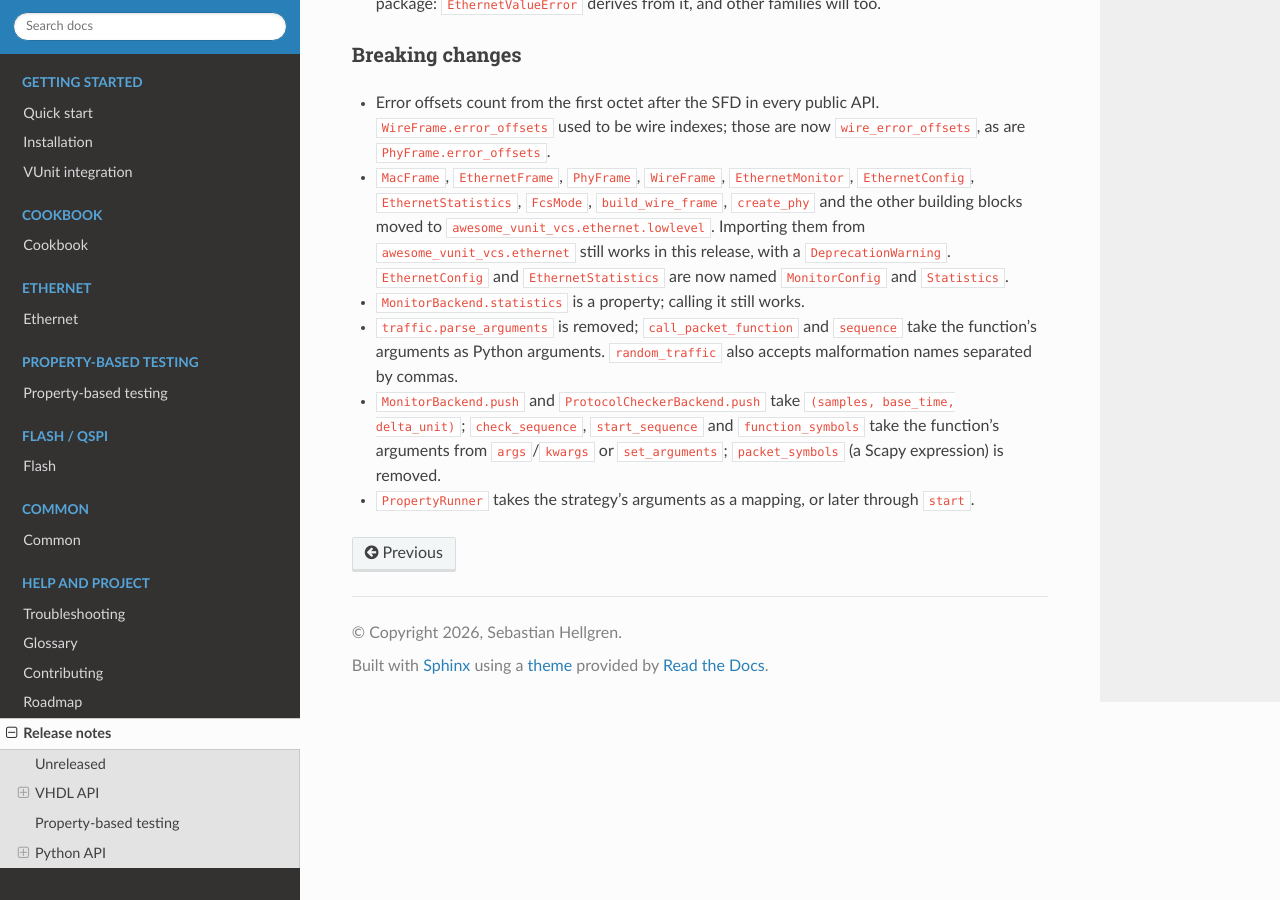
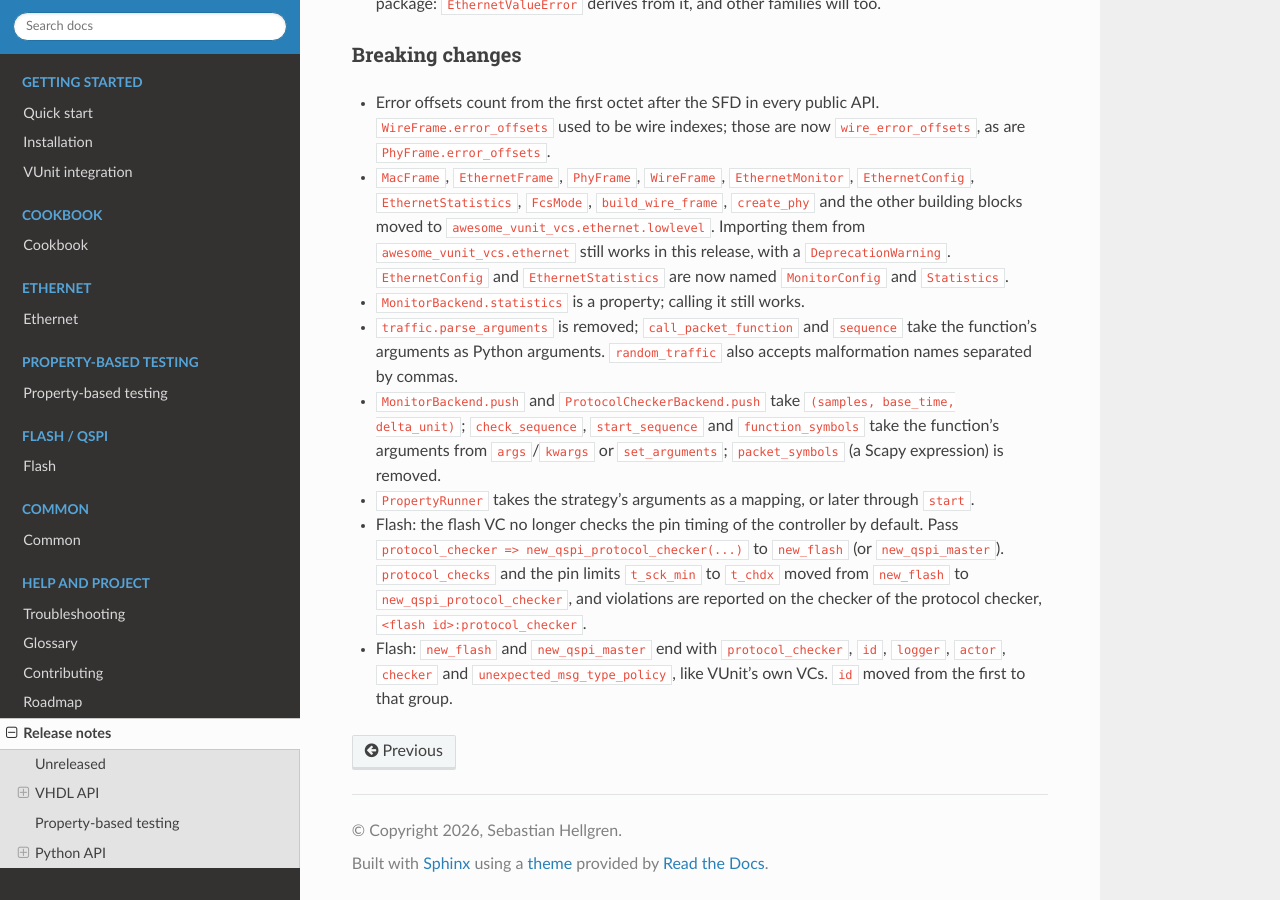
Before and after one commit to ru551n/awesome-vunit-vcs, a Sphinx documentation site: the page built from docs/release_notes/index.rst, in a window 1280 px wide and 900 px high, scrolled down 2732 px. Built offline with Sphinx 7.4.7 and the Read the Docs theme 3.1.0, drawn with Linux system fonts in a browser that asks for light colours.

Commit message:
Give the flash and QSPI master VCs VUnit's constructor pattern
new_flash and new_qspi_master end with protocol_checker, id, logger,
actor, checker and unexpected_msg_type_policy instead of wrapping a
std_cfg_t. A default id is awesome_vunit_vcs:<vc>:<n>, the logger, actor
and checker derive from the id, and the flash's Python session uses the
id. Entities only use accessors of their handle.

Pin timing moves out of the flash: protocol_checks and t_sck_min to
t_chdx are now limits of qspi_protocol_checker, which the flash and the
master instantiate as <id>:protocol_checker when given one, and
flash_protocol_checker is removed. The flash still reports metavalues,
content mismatches and backend errors on its own checker.

Message types are named "<verb> flash <object>", written regions and
stats get reference and await variants, and flash_wait_until_ready waits
up to 1 min by default, longer than a default chip erase.

tb_flash builds its checked flashes with a protocol checker, reads the
last 8 bytes of the device with 4- and 3-byte addresses instead of
relying on a wrapping address, and proves that two flashes with default
ids are independent.

Co-Authored-By: Claude Opus 5 (1M context) <noreply@anthropic.com>
Claude-Session: https://claude.ai/code/session_01846z9LGpF2PiS5xXA9qXUX

```diff
--- a/docs/release_notes/unreleased.rst
+++ b/docs/release_notes/unreleased.rst
@@ -135,3 +135,11 @@ Breaking changes
   arguments from ``args``/``kwargs`` or ``set_arguments``; ``packet_symbols`` (a Scapy expression) is
   removed.
 * ``PropertyRunner`` takes the strategy's arguments as a mapping, or later through ``start``.
+* Flash: the flash VC no longer checks the pin timing of the controller by default. Pass
+  ``protocol_checker => new_qspi_protocol_checker(...)`` to ``new_flash`` (or ``new_qspi_master``).
+  ``protocol_checks`` and the pin limits ``t_sck_min`` to ``t_chdx`` moved from ``new_flash`` to
+  ``new_qspi_protocol_checker``, and violations are reported on the checker of the protocol checker,
+  ``<flash id>:protocol_checker``.
+* Flash: ``new_flash`` and ``new_qspi_master`` end with ``protocol_checker``, ``id``, ``logger``,
+  ``actor``, ``checker`` and ``unexpected_msg_type_policy``, like VUnit's own VCs. ``id`` moved from
+  the first to that group.
```
Also changed, not shown: 6 other files.
